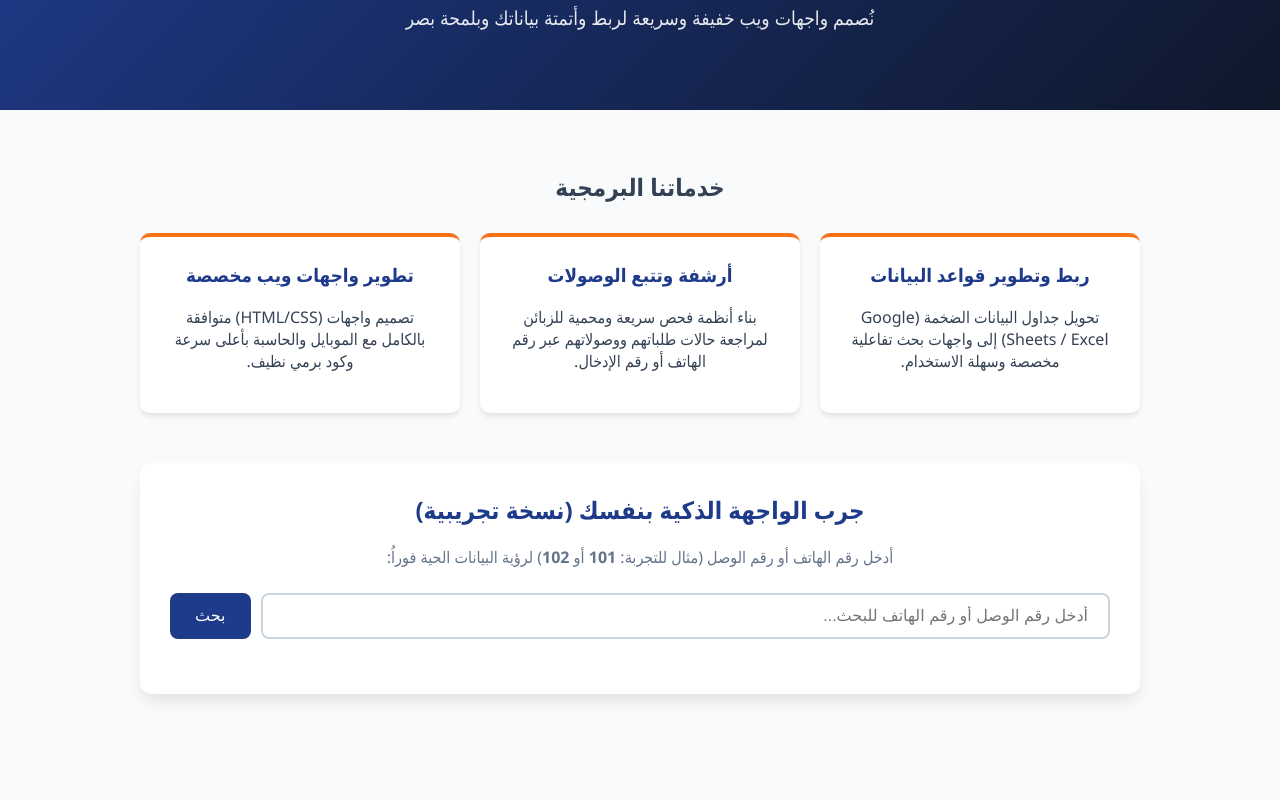
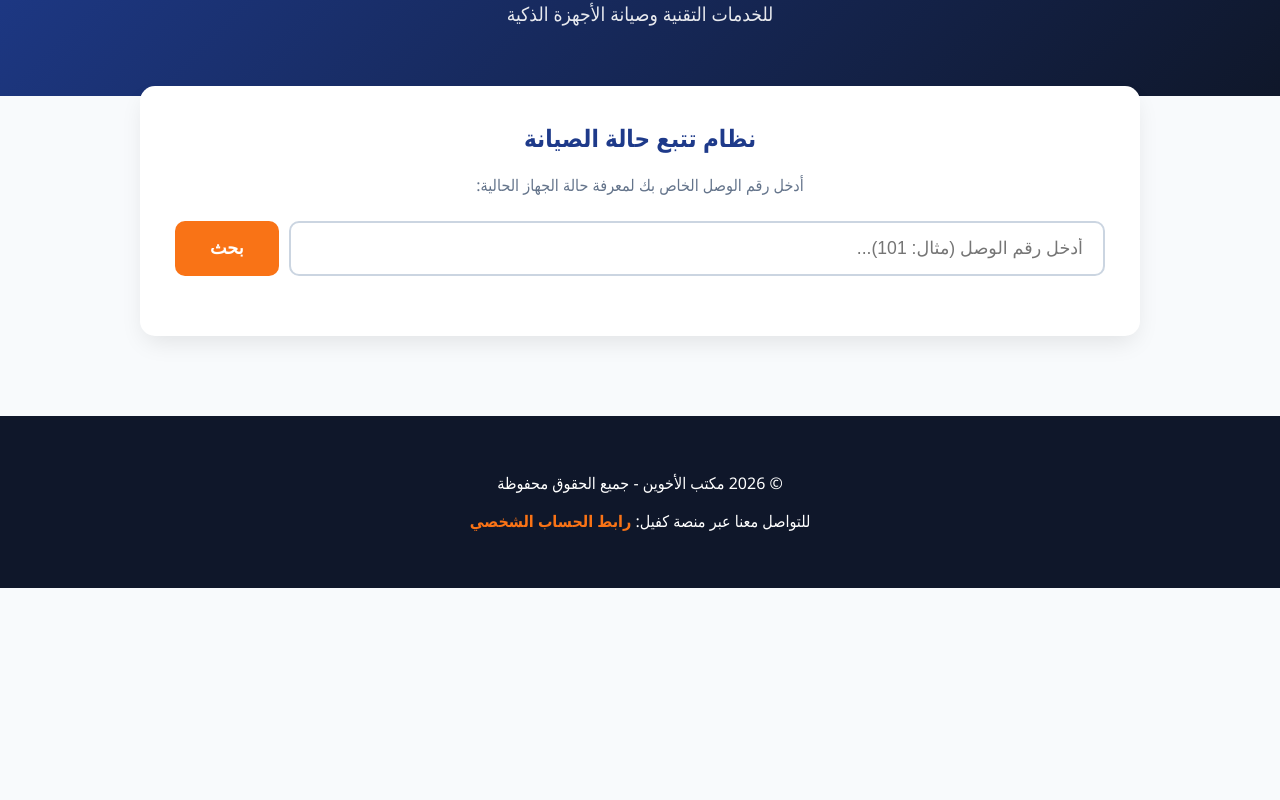
Before and after one commit to alialasedi9797-lang/smart, a plain HTML site: page index.html in a window 1280 px wide. Shown: the part 121-921 px from the top of the page. After the commit the page ends 800 px from the top, so only its background shows below. Drawn offline with Linux system fonts and the light colour scheme.

Commit message:
Update index.html

```diff
--- a/index.html
+++ b/index.html
@@ -3,7 +3,7 @@
 <head>
     <meta charset="UTF-8">
     <meta name="viewport" content="width=device-width, initial-scale=1.0">
-    <title>المكتب الهندسي للحلول البرمجية والبيانات</title>
+    <title>مكتب الأخوين للخدمات التقنية</title>
     <style>
         :root {
             --primary-color: #1e3a8a;
@@ -21,17 +21,17 @@
             padding: 0;
         }
 
-        /* الهيدر والواجهة الرئيسية */
         header {
             background: linear-gradient(135deg, var(--primary-color), #0f172a);
             color: var(--white);
             text-align: center;
-            padding: 60px 20px;
+            padding: 50px 20px;
         }
 
         header h1 {
             margin: 0;
-            font-size: 2.5rem;
+            font-size: 2.8rem;
+            letter-spacing: 1px;
         }
 
         header p {
@@ -43,42 +43,15 @@
         .container {
             max-width: 1000px;
             margin: 0 auto;
-            padding: 40px 20px;
+            padding: 30px 20px;
         }
 
-        /* قسم الخدمات */
-        .services-section {
-            text-align: center;
-            margin-bottom: 50px;
-        }
-
-        .services-grid {
-            display: grid;
-            grid-template-columns: repeat(auto-fit, minmax(280px, 1fr));
-            gap: 20px;
-            margin-top: 30px;
-        }
-
-        .service-card {
-            background: var(--white);
-            padding: 25px;
-            border-radius: 10px;
-            box-shadow: 0 4px 6px -1px rgba(0, 0, 0, 0.1);
-            border-top: 4px solid var(--secondary-color);
-        }
-
-        .service-card h3 {
-            margin-top: 0;
-            color: var(--primary-color);
-        }
-
-        /* قسم النموذج الحي للبحث */
         .demo-section {
             background: var(--white);
-            padding: 30px;
-            border-radius: 12px;
-            box-shadow: 0 10px 15px -3px rgba(0, 0, 0, 0.1);
-            margin-bottom: 50px;
+            padding: 35px;
+            border-radius: 15px;
+            box-shadow: 0 10px 25px -5px rgba(0, 0, 0, 0.1);
+            margin-top: -40px;
         }
 
         .demo-section h2 {
@@ -95,50 +68,52 @@
 
         .search-box input {
             flex: 1;
-            padding: 12px 20px;
+            padding: 15px 20px;
             border: 2px solid #cbd5e1;
-            border-radius: 8px;
-            font-size: 1rem;
+            border-radius: 10px;
+            font-size: 1.1rem;
             outline: none;
             transition: 0.3s;
         }
 
         .search-box input:focus {
-            border-color: var(--primary-color);
+            border-color: var(--secondary-color);
         }
 
         .search-box button {
-            background-color: var(--primary-color);
+            background-color: var(--secondary-color);
             color: var(--white);
             border: none;
-            padding: 0 25px;
-            border-radius: 8px;
-            font-size: 1rem;
+            padding: 0 35px;
+            border-radius: 10px;
+            font-size: 1.1rem;
+            font-weight: bold;
             cursor: pointer;
             transition: 0.3s;
         }
 
         .search-box button:hover {
-            background-color: #1d4ed8;
+            background-color: #ea580c;
         }
 
-        /* جدول استدعاء البيانات */
         .result-table {
             width: 100%;
             border-collapse: collapse;
-            margin-top: 15px;
-            display: none; /* مخفي حتى يتم البحث */
+            margin-top: 20px;
+            display: none;
+            overflow: hidden;
+            border-radius: 10px;
         }
 
         .result-table th, .result-table td {
             border: 1px solid #e2e8f0;
-            padding: 12px;
-            text-align: right;
+            padding: 15px;
+            text-align: center;
         }
 
         .result-table th {
-            background-color: #f1f5f9;
-            color: var(--primary-color);
+            background-color: var(--primary-color);
+            color: var(--white);
         }
 
         .no-result {
@@ -146,15 +121,15 @@
             text-align: center;
             display: none;
             font-weight: bold;
+            padding: 20px;
         }
 
-        /* الفوتر للتواصل */
         footer {
             background-color: #0f172a;
             color: var(--white);
             text-align: center;
-            padding: 30px 20px;
-            margin-top: 60px;
+            padding: 40px 20px;
+            margin-top: 50px;
         }
 
         footer a {
@@ -166,78 +141,48 @@
 </head>
 <body>
 
-    <!-- الواجهة الرئيسية -->
     <header>
-        <h1>تطوير الحلول البرمجية الذكية</h1>
-        <p>نُصمم واجهات ويب خفيفة وسريعة لربط وأتمتة بياناتك وبلمحة بصر</p>
+        <h1>مكتب الأخوين</h1>
+        <p>للخدمات التقنية وصيانة الأجهزة الذكية</p>
     </header>
 
     <div class="container">
-
-        <!-- قسم الخدمات والتعريف -->
-        <section class="services-section">
-            <h2>خدماتنا البرمجية</h2>
-            <div class="services-grid">
-                <div class="service-card">
-                    <h3>ربط وتطوير قواعد البيانات</h3>
-                    <p>تحويل جداول البيانات الضخمة (Google Sheets / Excel) إلى واجهات بحث تفاعلية مخصصة وسهلة الاستخدام.</p>
-                </div>
-                <div class="service-card">
-                    <h3>أرشفة وتتبع الوصولات</h3>
-                    <p>بناء أنظمة فحص سريعة ومحمية للزبائن لمراجعة حالات طلباتهم ووصولاتهم عبر رقم الهاتف أو رقم الإدخال.</p>
-                </div>
-                <div class="service-card">
-                    <h3>تطوير واجهات ويب مخصصة</h3>
-                    <p>تصميم واجهات (HTML/CSS) متوافقة بالكامل مع الموبايل والحاسبة بأعلى سرعة وكود برمي نظيف.</p>
-                </div>
-            </div>
-        </section>
-
-        <!-- قسم تجربة حية للبحث (Live Demo) -->
         <section class="demo-section">
-            <h2>جرب الواجهة الذكية بنفسك (نسخة تجريبية)</h2>
-            <p style="text-align: center; color: #64748b;">أدخل رقم الهاتف أو رقم الوصل (مثال للتجربة: <b>101</b> أو <b>102</b>) لرؤية البيانات الحية فوراُ:</p>
+            <h2>نظام تتبع حالة الصيانة</h2>
+            <p style="text-align: center; color: #64748b;">أدخل رقم الوصل الخاص بك لمعرفة حالة الجهاز الحالية:</p>
 
             <div class="search-box">
-                <input type="text" id="searchInput" placeholder="أدخل رقم الوصل أو رقم الهاتف للبحث...">
+                <input type="text" id="searchInput" placeholder="أدخل رقم الوصل (مثال: 101)...">
                 <button onclick="searchData()">بحث</button>
             </div>
 
-            <!-- جدول عرض النتائج المستدعاة -->
             <table class="result-table" id="resultTable">
                 <thead>
                     <tr>
                         <th>رقم الوصل</th>
                         <th>اسم الزبون</th>
-                        <th>نوع الخدمة المطلوب</th>
-                        <th>الحالة الحالية</th>
+                        <th>نوع الخدمة</th>
+                        <th>حالة الجهاز</th>
                     </tr>
                 </thead>
-                <tbody id="tableBody">
-                    <!-- البيانات تنزل هنا عبر الجافاسكربت -->
-                </tbody>
+                <tbody id="tableBody"></tbody>
             </table>
 
-            <p class="no-result" id="noResult">عذراً، لم يتم العثور على أي بيانات مطابقة!</p>
+            <p class="no-result" id="noResult">عذراً، لم يتم العثور على أي بيانات مطابقة لهذا الرقم!</p>
         </section>
-
     </div>
 
-    <!-- الفوتر والتواصل -->
     <footer>
-        <p>هل لديك مشروع مخصص أو ترغب بربط جداولك الخاصة؟</p>
-        <p>تواصل معي الآن عبر منصة كفيل: <a href="#" target="_blank">رابط حسابي في كفيل</a></p>
+        <p>© 2026 مكتب الأخوين - جميع الحقوق محفوظة</p>
+        <p>للتواصل معنا عبر منصة كفيل: <a href="https://kafiil.com" target="_blank">رابط الحساب الشخصي</a></p>
     </footer>
 
-    <!-- جافاسكربت لمحاكاة سحب البيانات بالكامل وبسرعة -->
     <script>
     async function searchData() {
         const query = document.getElementById("searchInput").value.trim();
         const table = document.getElementById("resultTable");
         const tbody = document.getElementById("tableBody");
         const noResult = document.getElementById("noResult");
-
-    // رابط السكربت الخاص بجدولك
         const webAppUrl = "https://script.google.com/macros/s/AKfycbz1SMynIdC2Xefs8j20ZO_Ua05wyOYIcG8cblV6b39SfKTXtbSPkV0pZNsIRf7uD8xWOQ/exec";
 
         if (!query) {
@@ -246,14 +191,12 @@ async function searchData() {
         }
 
         try {
-        // إظهار رسالة جاري البحث (اختياري)
-        tbody.innerHTML = "<tr><td colspan='4'>جاري جلب البيانات...</td></tr>";
+            tbody.innerHTML = "<tr><td colspan='4'>جاري جلب البيانات من سجلات المكتب...</td></tr>";
             table.style.display = "table";
+            noResult.style.display = "none";
 
             const response = await fetch(webAppUrl);
             const fullData = await response.json();
-
-        // البحث عن رقم الوصل في العمود ID
             const results = fullData.filter(row => row.id === query);
 
             tbody.innerHTML = "";
@@ -261,22 +204,21 @@ async function searchData() {
                 results.forEach(row => {
                     const tr = document.createElement("tr");
                     tr.innerHTML = `
-                    <td>${row.id}</td>
+                        <td><b>${row.id}</b></td>
                         <td>${row.name}</td>
-                    <td>نظام بيانات حقيقي</td>
-                    <td style="color: blue; font-weight: bold;">${row.status}</td>
+                        <td>صيانة تقنية</td>
+                        <td style="color: #1e3a8a; font-weight: bold; background-color: #e0f2fe;">${row.status}</td>
                     `;
                     tbody.appendChild(tr);
                 });
                 table.style.display = "table";
-            noResult.style.display = "none";
             } else {
                 table.style.display = "none";
                 noResult.style.display = "block";
             }
         } catch (e) {
             console.error("خطأ في الربط:", e);
-        alert("حدث خطأ أثناء الاتصال بجدول البيانات");
+            alert("حدث خطأ أثناء الاتصال بالنظام، يرجى المحاولة لاحقاً");
         }
     }
     </script>
```
Lines whose indentation alone changed are shown as unchanged.
